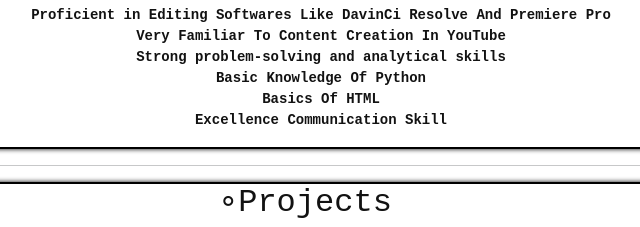
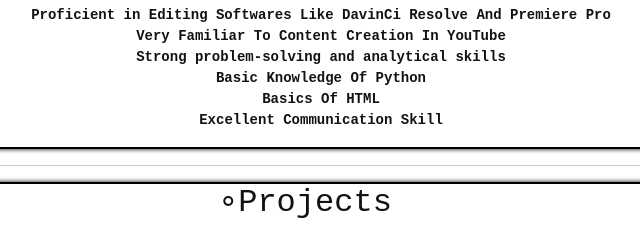
Before and after one commit to Zeeshan3h3/resume, a plain HTML site: page index.html in a window 1280 px wide. Shown: the part 1033-1260 px from the top of the page, 335-975 px from the left. Drawn offline with nearby package versions, Linux system fonts and the light colour scheme.

Commit message:
added indexhtml

```diff
--- a/index.html
+++ b/index.html
@@ -40,7 +40,7 @@
             <li>Strong problem-solving and analytical skills</li>
             <li>Basic Knowledge Of Python</li>
             <li>Basics Of HTML </li>
-            <li> Excellence Communication Skill</li>
+            <li> Excellent Communication Skill</li>
         </ul>
     </div>
     <hr>
```
